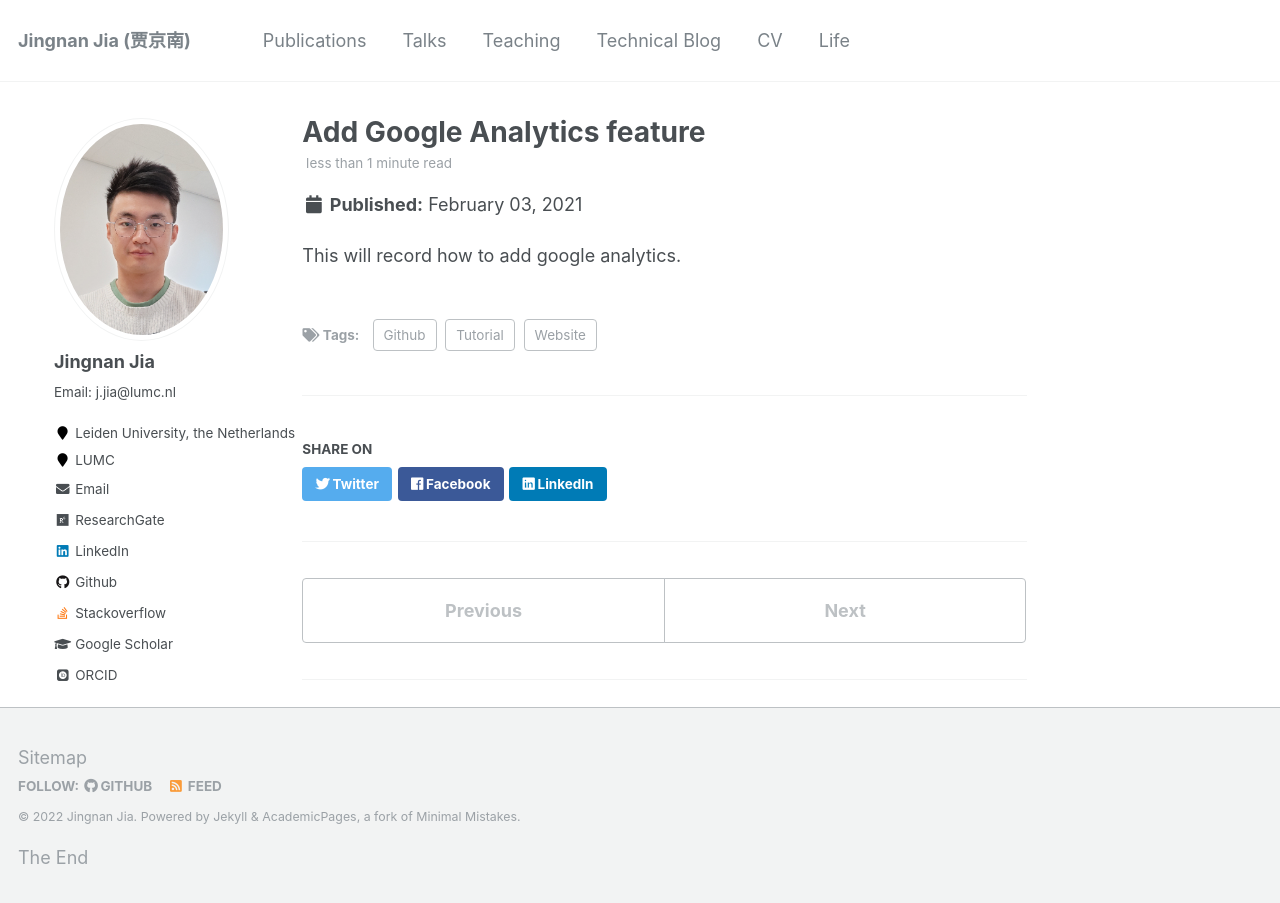
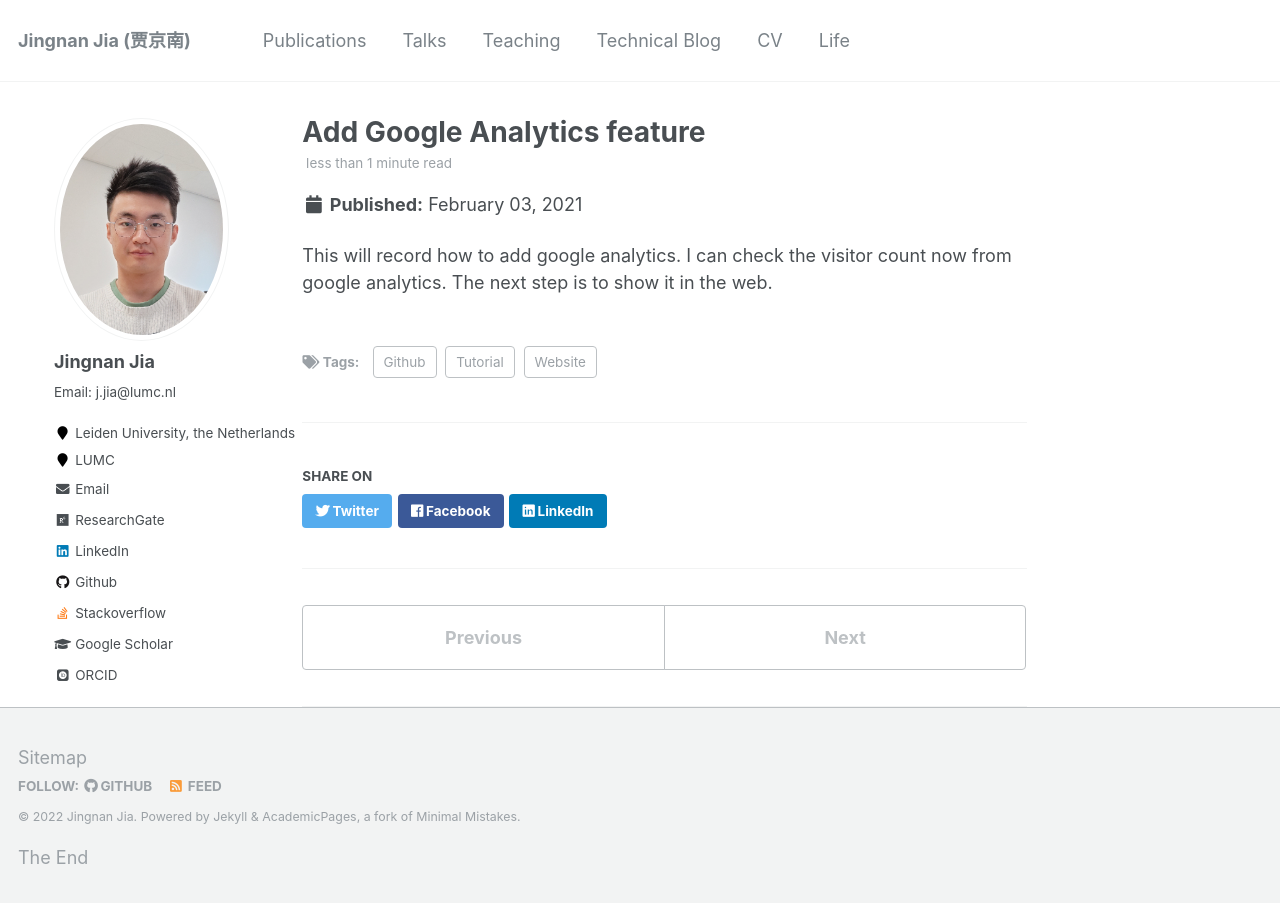
Before and after one commit to Jingnan-Jia/Jingnan-Jia.github.io_old, a Jekyll site: the page built from _technical_blog/2021-02-03-add-google-analytics.md, in a window 1280 px wide and 931 px high. Shown: the top 903 px of the window. Built offline with Jekyll 4.4.1, drawn with Linux system fonts in a browser that asks for light colours; some web fonts are replaced; comment, search, counter and statistics services are not loaded.

Commit message:
update posts

```diff
--- a/_technical_blog/2021-02-03-add-google-analytics.md
+++ b/_technical_blog/2021-02-03-add-google-analytics.md
@@ -8,3 +8,4 @@ tags:
 ---
 
 This will record how to add google analytics.
+I can check the visitor count now from google analytics. The next step is to show it in the web.
```
